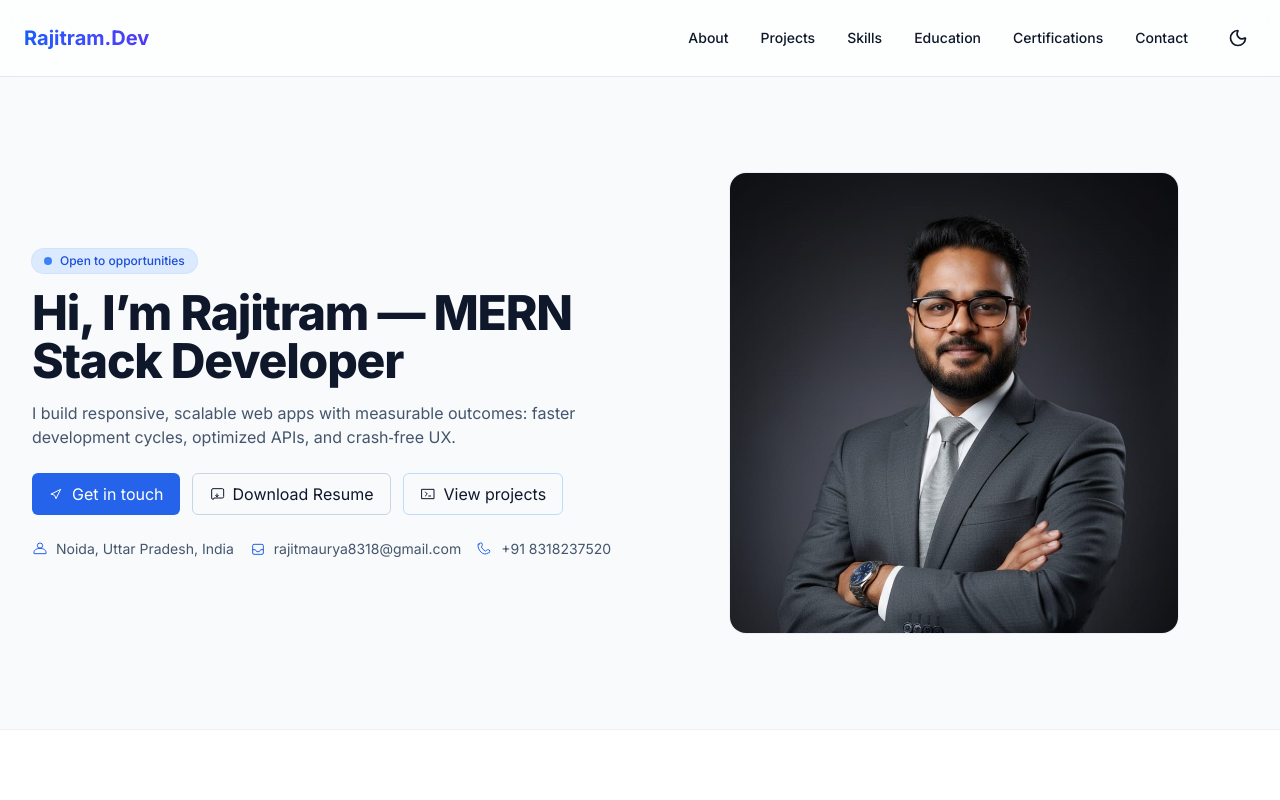
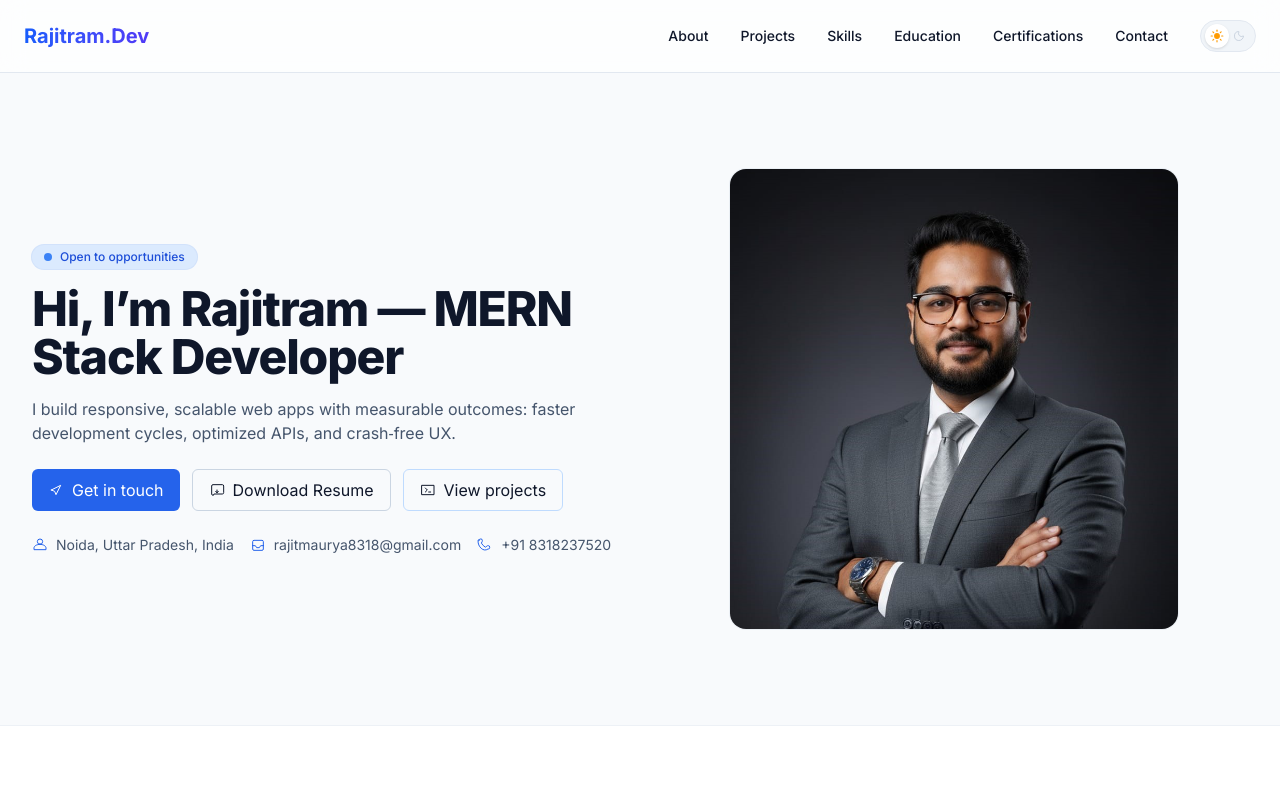
Before and after one commit to rajitmaurya/portfolio, a React (Vite) app: page / in a window 1280 px wide. Shown: the top 800 px of the page. Built offline with nearby package versions, Linux system fonts and the light colour scheme; grey boxes are pictures that could not be loaded.

Commit message:
version 2.2

```diff
--- a/src/components/Sections.jsx
+++ b/src/components/Sections.jsx
@@ -42,9 +42,24 @@ const Navbar = ({ darkMode, setDarkMode }) => {
           ))}
           <button
             onClick={() => setDarkMode(!darkMode)}
-            className="p-2 rounded-full hover:bg-slate-100 dark:hover:bg-slate-800 transition-colors"
+            className="group relative flex items-center h-8 w-14 rounded-full bg-slate-100 dark:bg-slate-800 border border-slate-200 dark:border-slate-700 p-1 cursor-pointer transition-colors duration-300"
+            aria-label="Toggle Dark Mode"
           >
-            {darkMode ? <Sun size={20} /> : <Moon size={20} />}
+            <motion.div
+              className="absolute left-1 h-6 w-6 rounded-full bg-white dark:bg-slate-900 shadow-sm flex items-center justify-center z-10"
+              animate={{ x: darkMode ? 24 : 0 }}
+              transition={{ type: "spring", stiffness: 500, damping: 30 }}
+            >
+              {darkMode ? (
+                <Moon size={14} className="text-blue-500 fill-blue-500" />
+              ) : (
+                <Sun size={14} className="text-amber-500 fill-amber-500" />
+              )}
+            </motion.div>
+            <div className="flex justify-between w-full px-1.5 text-slate-400 dark:text-slate-500">
+              <Sun size={12} className={!darkMode ? "opacity-100" : "opacity-40 transition-opacity"} />
+              <Moon size={12} className={darkMode ? "opacity-100" : "opacity-40 transition-opacity"} />
+            </div>
           </button>
         </div>
 
@@ -52,9 +67,24 @@ const Navbar = ({ darkMode, setDarkMode }) => {
         <div className="md:hidden flex items-center gap-4">
           <button
             onClick={() => setDarkMode(!darkMode)}
-            className="p-2 rounded-full hover:bg-slate-100 dark:hover:bg-slate-800 transition-colors"
+            className="group relative flex items-center h-7 w-12 rounded-full bg-slate-100 dark:bg-slate-800 border border-slate-200 dark:border-slate-700 p-0.5 cursor-pointer transition-colors"
+            aria-label="Toggle Dark Mode"
           >
-            {darkMode ? <Sun size={20} /> : <Moon size={20} />}
+            <motion.div
+              className="absolute left-0.5 h-6 w-6 rounded-full bg-white dark:bg-slate-900 shadow-sm flex items-center justify-center z-10"
+              animate={{ x: darkMode ? 20 : 0 }}
+              transition={{ type: "spring", stiffness: 500, damping: 30 }}
+            >
+              {darkMode ? (
+                <Moon size={12} className="text-blue-500 fill-blue-500" />
+              ) : (
+                <Sun size={12} className="text-amber-500 fill-amber-500" />
+              )}
+            </motion.div>
+            <div className="flex justify-between w-full px-1 text-slate-400">
+              <Sun size={10} className={!darkMode ? "opacity-100" : "opacity-40"} />
+              <Moon size={10} className={darkMode ? "opacity-100" : "opacity-40"} />
+            </div>
           </button>
           <button onClick={() => setIsOpen(!isOpen)}>
             {isOpen ? <X size={24} /> : <Menu size={24} />}
```
